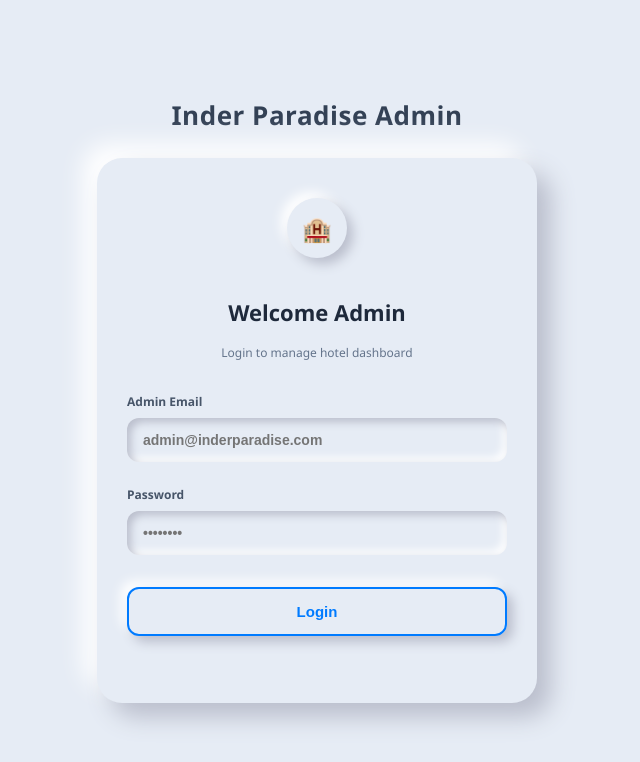
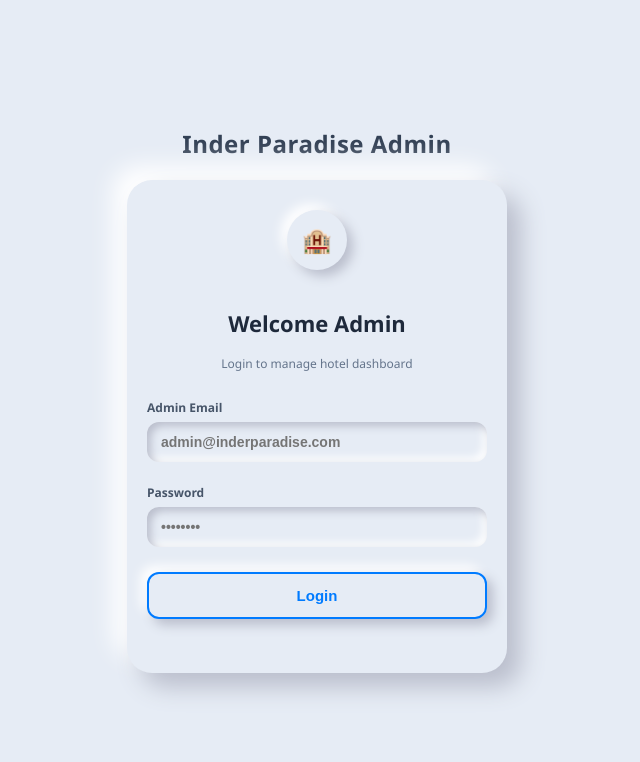
Before and after one commit to sjitu3300-lab/Inder-paradise-hotel, a plain HTML site: page admin.html in a window 1280 px wide. Shown: the whole page, without its empty margins (323-963 px from the left). Drawn offline with Linux system fonts and the light colour scheme.

Commit message:
Update admin.html

```diff
--- a/admin.html
+++ b/admin.html
@@ -12,31 +12,35 @@
             flex-direction: column;
             justify-content: center;
             align-items: center;
-            height: 100vh;
+            min-height: 100vh;
             margin: 0;
+            padding: 20px;
+            box-sizing: border-box;
         }
 
         /* Top Header Title */
         .portal-title {
-            font-size: 26px;
+            font-size: 24px;
             font-weight: bold;
             color: #334155;
-            margin-bottom: 25px;
+            margin-bottom: 20px;
             text-align: center;
             letter-spacing: 0.5px;
         }
 
-        /* Embossed Neumorphic Card */
+        /* Responsive Embossed Neumorphic Card */
         .login-card {
             background: #e6ecf5;
-            width: 380px;
-            padding: 40px 30px;
+            width: 90%;
+            max-width: 380px;
+            padding: 30px 20px;
             border-radius: 25px;
             box-shadow: 14px 14px 25px #babecc, -14px -14px 25px #ffffff;
             display: flex;
             flex-direction: column;
             align-items: center;
             position: relative;
+            box-sizing: border-box;
         }
 
         /* Top Icon Circle inside Card */
@@ -63,21 +67,21 @@
         .subtitle {
             font-size: 12px;
             color: #64748b;
-            margin-bottom: 30px;
+            margin-bottom: 25px;
             text-align: center;
         }
 
         .input-group {
-            margin-bottom: 20px;
+            margin-bottom: 18px;
             width: 100%;
             position: relative;
             border-radius: 12px;
-            padding: 2px; /* For lighting border space */
+            padding: 2px;
         }
 
         .input-group label {
             display: block;
-            margin-bottom: 8px;
+            margin-bottom: 6px;
             color: #475569;
             font-size: 12px;
             font-weight: bold;
@@ -86,7 +90,7 @@
         /* Debossed Input Fields with Blue text color */
         .input-group input {
             width: 100%;
-            padding: 14px 16px;
+            padding: 12px 14px;
             border: none;
             border-radius: 12px;
             background: #e6ecf5;
@@ -94,7 +98,7 @@
             box-sizing: border-box;
             font-size: 14px;
             outline: none;
-            color: #0056b3; /* Blue text color as requested */
+            color: #0056b3;
             font-weight: 600;
             transition: all 0.3s ease;
             position: relative;
@@ -106,7 +110,6 @@
             box-shadow: inset 4px 4px 8px #babecc, inset -4px -4px 8px #ffffff, 0 0 12px rgba(0, 123, 255, 0.9);
         }
 
-        /* Create a fast lighting glowing border on hover */
         .input-group::before {
             content: '';
             position: absolute;
@@ -133,7 +136,7 @@
         /* Login Button with Bottom-to-Top Liquid Fill Animation */
         .login-btn {
             width: 100%;
-            padding: 14px;
+            padding: 13px;
             border: 2px solid #007bff;
             border-radius: 12px;
             background-color: transparent;
@@ -146,10 +149,9 @@
             overflow: hidden;
             z-index: 1;
             transition: color 0.4s ease, border-color 0.4s ease;
-            margin-top: 10px;
+            margin-top: 5px;
         }
 
-        /* Liquid fill pseudo element */
         .login-btn::before {
             content: "";
             position: absolute;
@@ -162,7 +164,6 @@
             transition: height 0.35s ease-in-out;
         }
 
-        /* When mouse hovers, liquid fills from bottom to top */
         .login-btn:hover::before {
             height: 100%;
         }
@@ -174,7 +175,7 @@
 
         #errorMsg {
             color: #e11d48;
-            margin-top: 15px;
+            margin-top: 12px;
             text-align: center;
             font-size: 12px;
             font-weight: 500;
@@ -222,11 +223,9 @@
           measurementId: "G-TZKY0W3PYV"
         };
 
-        // Initialize Firebase
         const app = initializeApp(firebaseConfig);
         const auth = getAuth(app);
 
-        // Login Button Click Event & Redirection Logic
         document.getElementById("loginBtn").addEventListener("click", () => {
             const email = document.getElementById("email").value;
             const password = document.getElementById("password").value;
```
